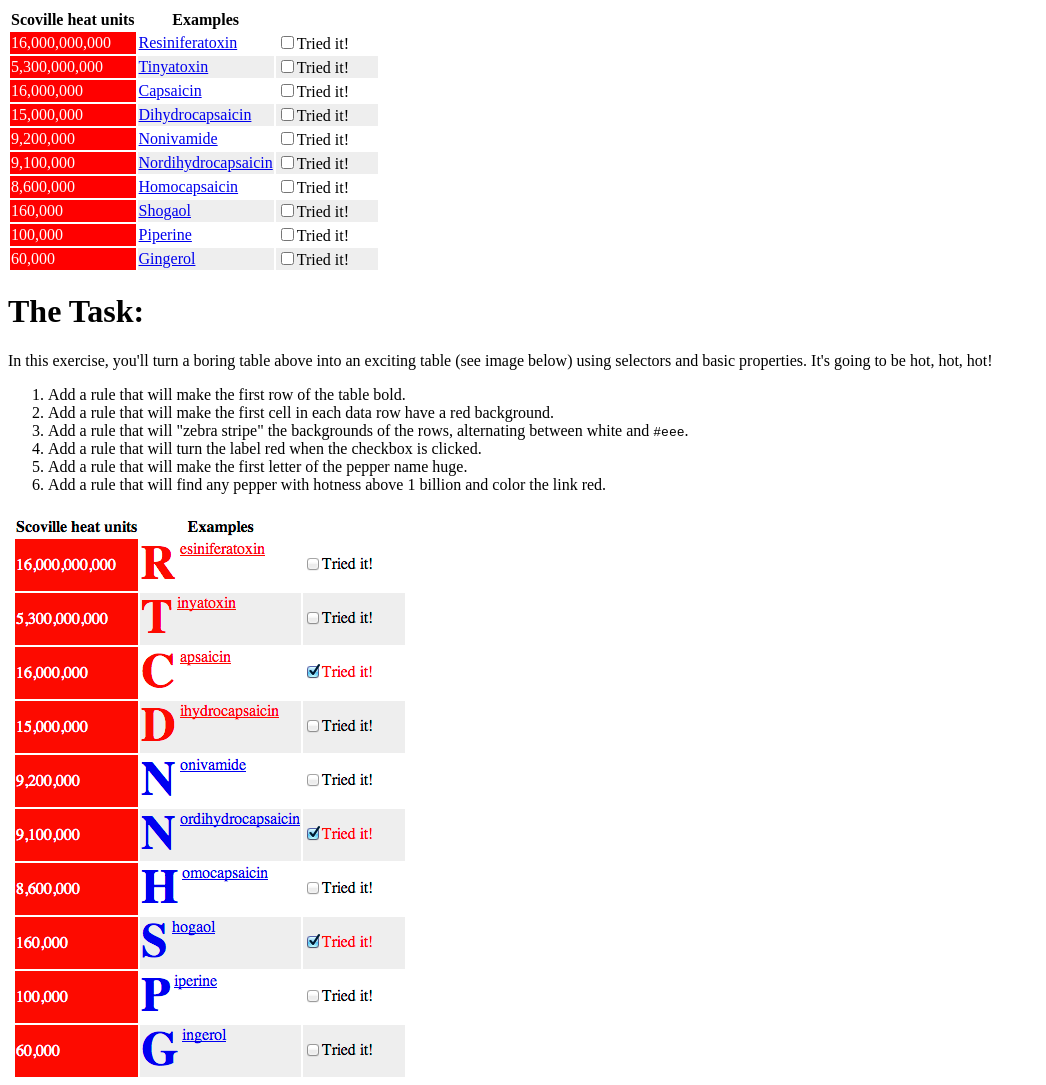
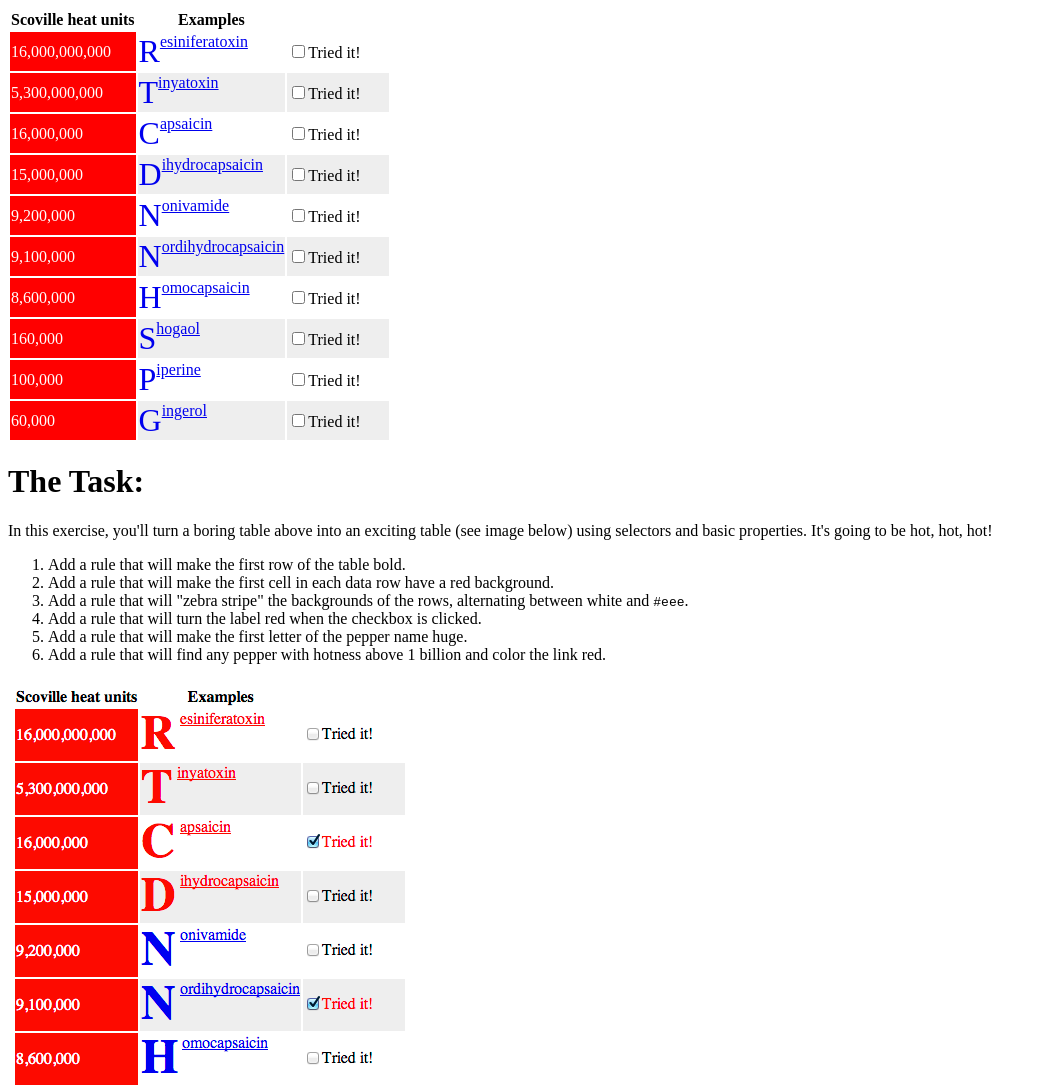
Before and after one commit to andreilysiuk/selectors, a plain HTML site: page index.html in a window 1280 px wide. Shown: the top 1085 px of the page, without its empty margins (0-1046 px from the left). Drawn offline with Linux system fonts and the light colour scheme.

Commit message:
Added a rule that will make the first letter of the pepper name huge.

```diff
--- a/index.html
+++ b/index.html
@@ -15,6 +15,15 @@
        }
        input:checked + label {
            color: red;
+       }
+       a {
+           display: inline-block; /* for ::first-letter */
+       }
+       a::first-letter {
+           float: left; /* for text-decoration */
+           font-size: xx-large;
+           vertical-align: top;
+           text-decoration: none;
        }
    </style>
  </head>
```
